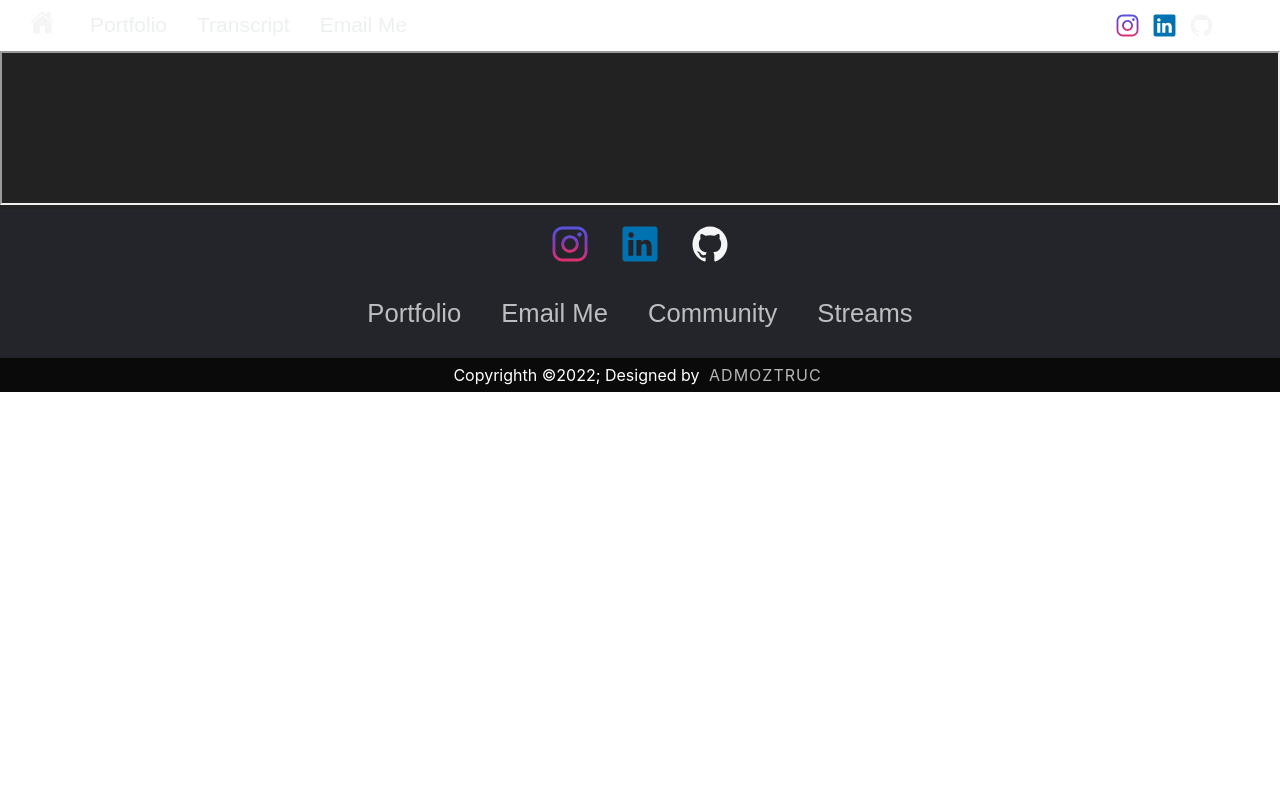
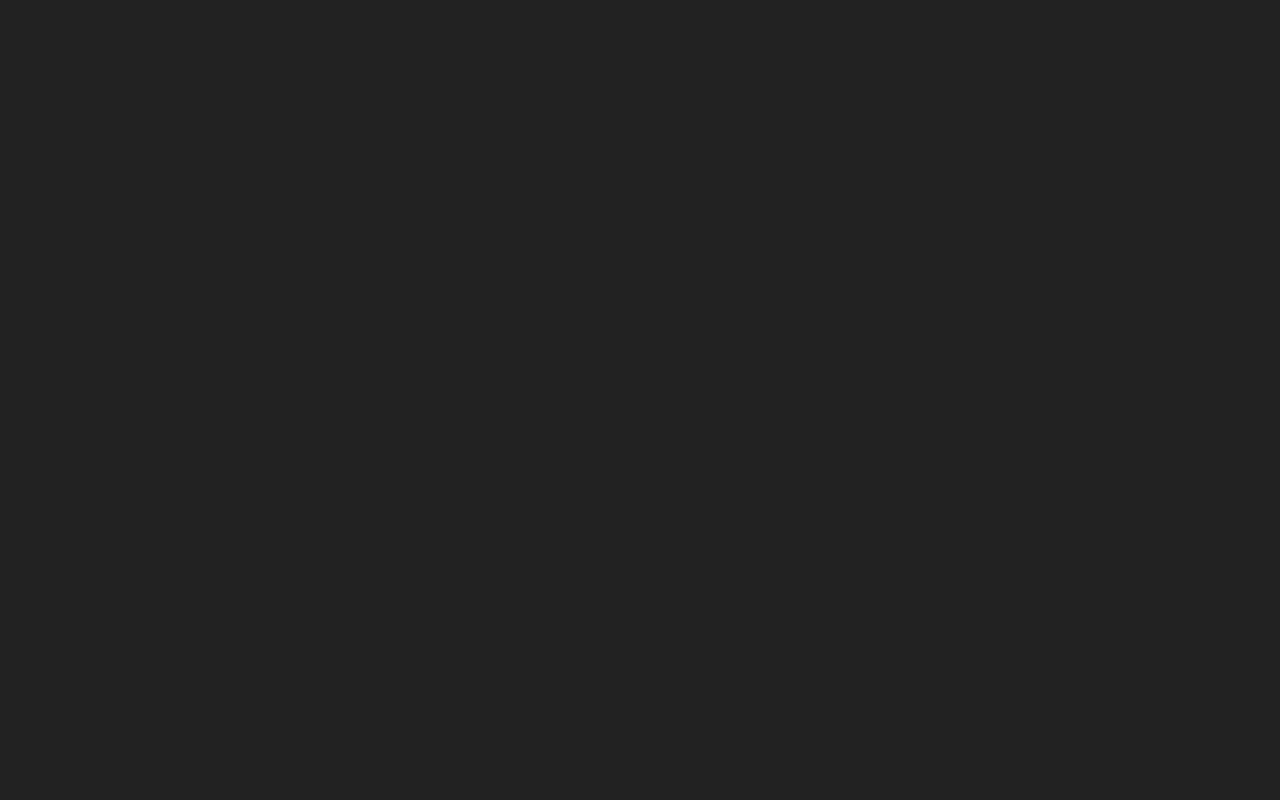
Before and after one commit to FarukEfe/personal-website, a React (Create React App) app: page /transcript in a window 1280 px wide. Built offline with nearby package versions, Linux system fonts and the light colour scheme; a web font is replaced by a local one.

Commit message:
navbar and footer only appear on non-document pages

```diff
--- a/src/Components/Footer/index.js
+++ b/src/Components/Footer/index.js
@@ -10,9 +10,23 @@ Its import html tag is on App.js
 */
 
 class Footer extends React.Component {
+
+    get_display() {
+        let url = window.location.href;
+        console.log(url)
+        let arr = url.split("/");
+        console.log(arr)
+        let ext = arr[arr.length - 1];
+        console.log(ext);
+        if (ext === "transcript" || ext === "portfolio") {
+            return false;
+        }
+        return true;
+    }
+
     render() {
         return (
-            <div id="footer">
+            <div id="footer" style={{display: this.get_display() ? "block" : "none"}}>
                 <div className="socialIcons">
                         <a href="/"><img alt="insta" className="logo" style={{width: 40, height: 40}} src={process.env.PUBLIC_URL + "/images/socials/insta.svg"}/></a>
                         <a href="/"><img alt="twitch" className="logo" style={{width: 40, height: 40}} src={process.env.PUBLIC_URL + "/images/socials/linkedin.svg"}/></a>
--- a/src/Components/Navbar/index.js
+++ b/src/Components/Navbar/index.js
@@ -3,14 +3,28 @@ import React from "react";
 import "./styles.css";
 
 class Navbar extends React.Component {
+
+    get_display() {
+        let url = window.location.href;
+        console.log(url)
+        let arr = url.split("/");
+        console.log(arr)
+        let ext = arr[arr.length - 1];
+        console.log(ext);
+        if (ext === "transcript" || ext === "portfolio") {
+            return false;
+        }
+        return true;
+    }
+
     render() {
         return (
-            <div id="navigation">
+            <div id="navigation" style={{display: this.get_display() ? "flex" : "none"}}>
                 <nav className="rstack">
                     <a href="/"><img alt="mainlogo" className="logo" style={{width: 25, height: 25}} src={process.env.PUBLIC_URL + "/images/logos/home.svg"}/></a>
                     <ul className="nav_links">
-                        <li className="stick-semibold"><a href="/portfolio">Portfolio</a></li>
-                        <li className="stick-semibold"><a href="/transcript">Transcript</a></li>
+                        <li className="stick-semibold"><a href="/portfolio" target="_blank">Portfolio</a></li>
+                        <li className="stick-semibold"><a href="/transcript" target="_blank">Transcript</a></li>
                         <li className="stick-semibold"><a href="/emailme">Email Me</a></li>
                     </ul>
                 </nav>
--- a/src/Components/Navbar/styles.css
+++ b/src/Components/Navbar/styles.css
@@ -1,5 +1,5 @@
 #navigation {
-    display: flex;
+    /*display: flex;*/
     justify-content: space-between;
     align-items: center; /*Change this to flex-start flex-end etc to align differently in navbar*/
     vertical-align: center;
--- a/src/Pages/Main/index.js
+++ b/src/Pages/Main/index.js
@@ -16,6 +16,7 @@ export default function MainPage() {
                     <div className="paragraphs">
                         <div className="p-stretch push-left"><p className="roboto-light">I am a Computer Science (CO-OP) 🖥️ Bachelor's Student 👨‍🎓 at the <a href="/" id="mcmaster-link" className="roboto-light">McMaster University</a>. I have a strong interest in computers and new technologies. In particular, my deepest curiosities are Quantum Computers ⚛️, Artificial Intelligence 🤖, and Energies of the Future 🔋.</p></div>
                         <div className="p-stretch push-right"><p className="roboto-light">To pursue these curiosities, I am mainly looking forward to pursue Graduate Studies in Quantum Computing. I've also taken Machine Learning courses and I am currently active on Kaggle.</p></div>
+                        <div className="p-stretch push-left"><p className="roboto-light">Lol IDK WHAT ELSE TO PUT IN HERE SO TAKE THIS TEXT AS A PLACEHOLDER......</p></div>
                     </div>
                     <div className="content-bg">
                         <img alt="aboutme" src={process.env.PUBLIC_URL + "/images/bg/mcmaster.jpg"} />
--- a/src/Pages/Transcript/index.js
+++ b/src/Pages/Transcript/index.js
@@ -5,7 +5,7 @@ import "./styles.css";
 export default function Transcript(props) {
     return (
         <div className="transcript">
-            <iframe src={process.env.PUBLIC_URL + "files/mcmaster-transcript-summer2024.pdf"} width="100%" height="auto" title="Efe Yencilek, McMaster Transcript" />
+            <iframe src={process.env.PUBLIC_URL + "files/mcmaster-transcript-summer2024.pdf"} title="Efe Yencilek, McMaster Transcript" />
         </div>
     )
 }
--- a/src/Pages/Transcript/styles.css
+++ b/src/Pages/Transcript/styles.css
@@ -1,5 +1,11 @@
 .transcript {
     width: 100%;
-    height: fit-content;
-    margin-top: 51px;
+    height: 100vh;
 }
+
+.transcript iframe {
+    width: 100%;
+    height: 100%;
+    min-height: 400px;
+    border: none;
+}
```
